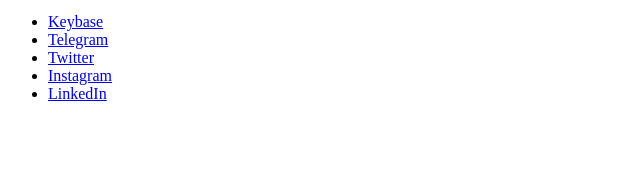
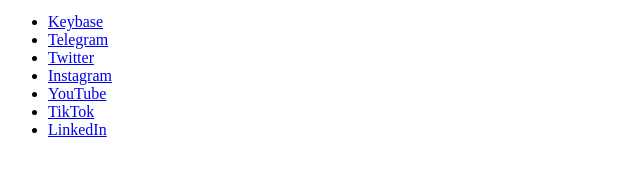
Before and after one commit to eicker/eicker.github.io, a plain HTML site: page index.html in a window 1280 px wide. Shown: the part 137-310 px from the top of the page, without its empty margins (0-640 px from the left). Drawn offline with Linux system fonts and the light colour scheme.

Commit message:
Update index.html

```diff
--- a/index.html
+++ b/index.html
@@ -13,6 +13,8 @@
   <li><a href="https://t.me/eicker" target="_blank">Telegram</a></li>
   <li><a href="https://twitter.com/eicker" target="_blank">Twitter</a></li>
   <li><a href="https://www.instagram.com/gerriteicker/" target="_blank">Instagram</a></li>
+  <li><a href="https://www.youtube.com/eickerTV" target="_blank">YouTube</a></li>
+  <li><a href="https://www.tiktok.com/share/user/6653339658247127045" target="_blank">TikTok</a></li>
   <li><a href="https://www.linkedin.com/in/eicker/" target="_blank">LinkedIn</a></li>
 </body>
 </html>
```
